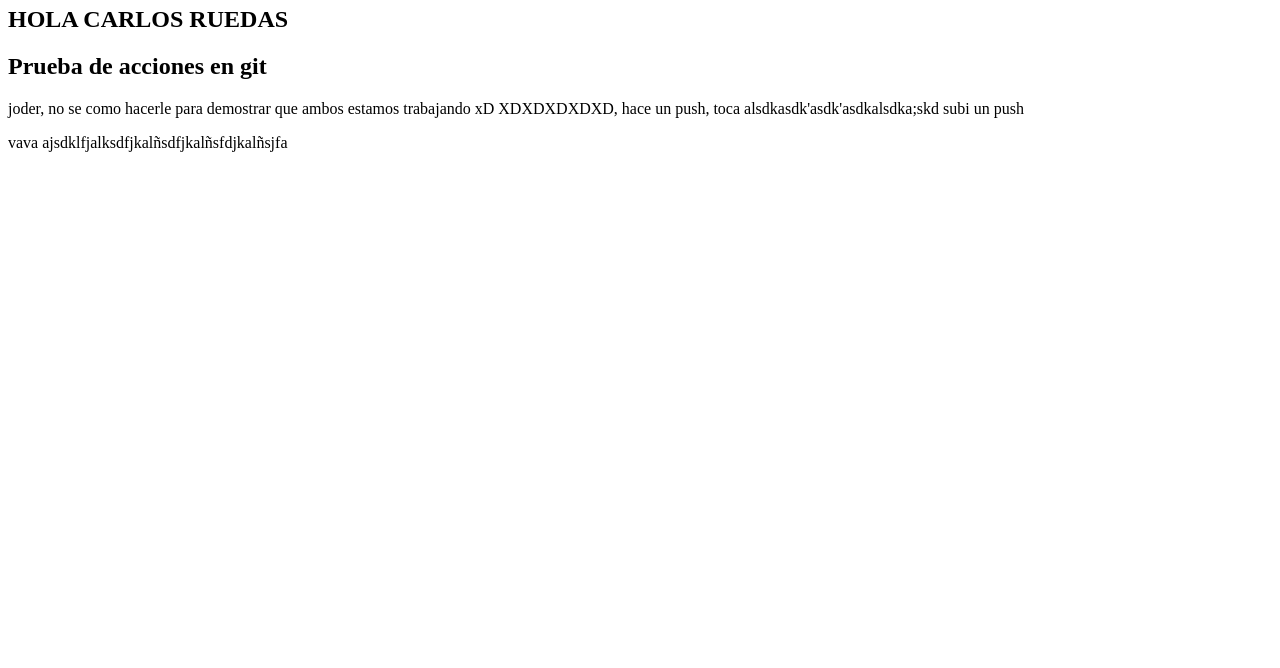
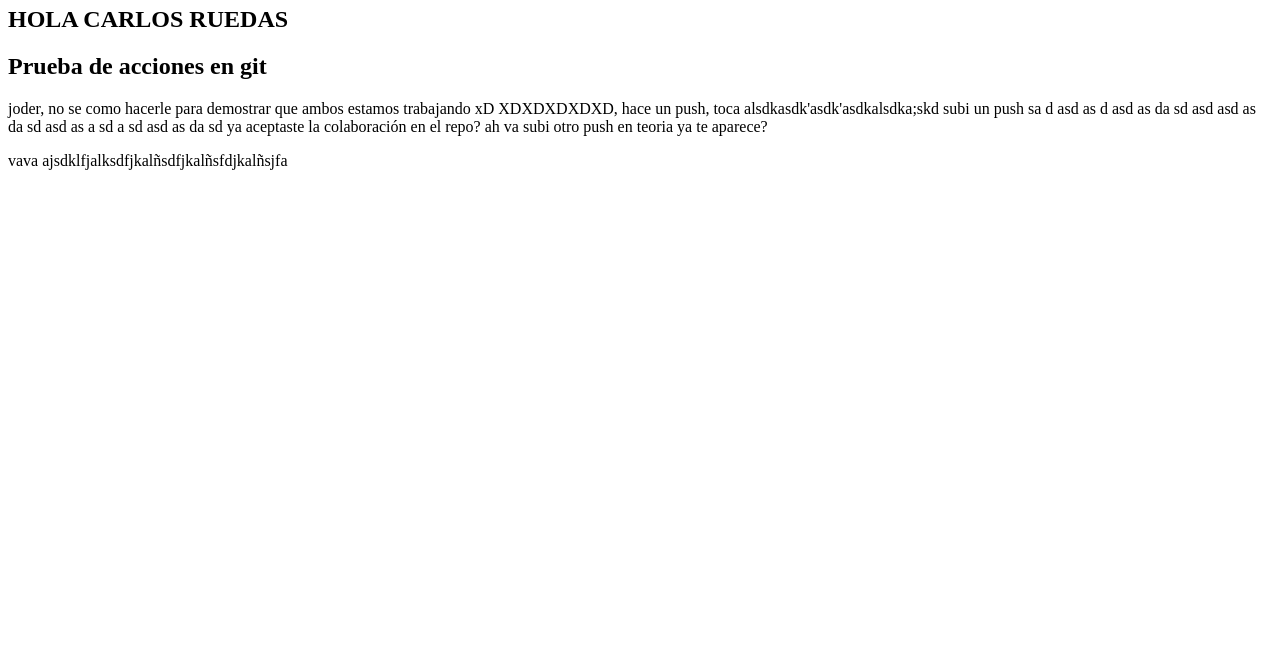
Before and after one commit to froi0409/proyectounocompidos.github.io, a plain HTML site: page index.html in a window 1280 px wide. Shown: the part 132-800 px from the top of the page. Drawn offline with Linux system fonts and the light colour scheme.

Commit message:
Commit de segunda prueba

```diff
--- a/index.html
+++ b/index.html
@@ -22,8 +22,42 @@
             alsdkasdk'asdk'asdkalsdka;skd
 
             subi un push
+
+            sa
+            d
+            asd
+            as
+            d
+            asd
+            as
+            da
+            sd
+            asd
+            asd
+            as
+            da
+            sd
+            asd
+            as
+            a
+            sd
+            a
+            sd
+            asd
+            as
+            da
+            sd
+
+            ya aceptaste la colaboración en el repo?
+            ah va
+
+            subi otro push
+
+            en teoria ya
+            te aparece?
         </p>
         vava
+
         ajsdklfjalksdfjkalñsdfjkalñsfdjkalñsjfa
 
     </body>
```
